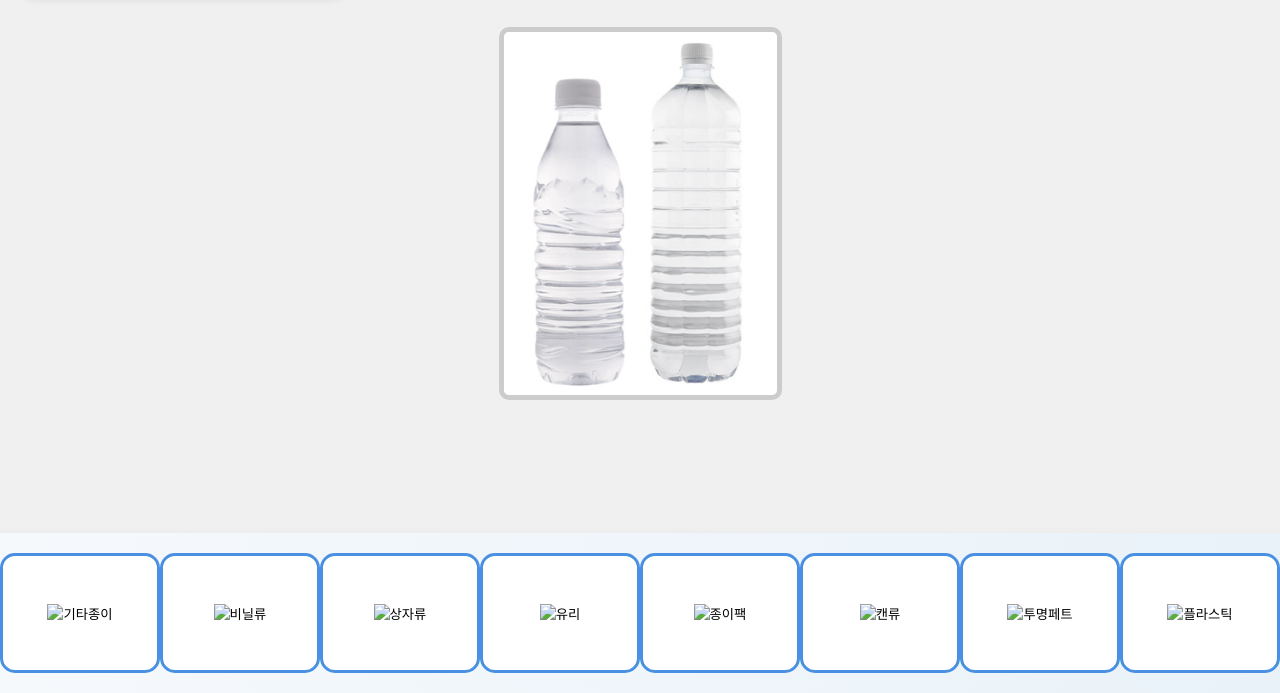
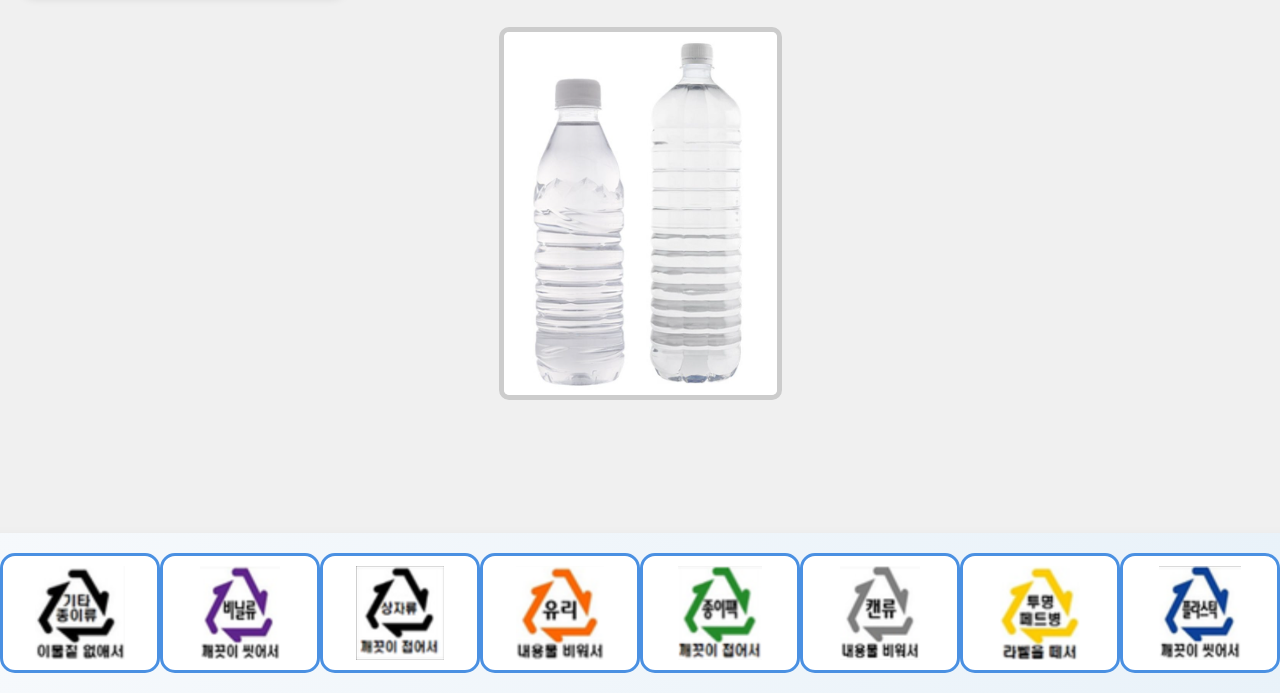
Before and after one commit to hojun313/RecycleQ, a plain HTML site: page index.html in a window 1280 px wide. Shown: the part 107-800 px from the top of the page. Drawn offline with Linux system fonts and the light colour scheme; the site is published under a folder, as on GitHub Pages, so addresses that start at the root find nothing.

Commit message:
Update index.html

```diff
--- a/index.html
+++ b/index.html
@@ -108,14 +108,14 @@
         <img id="quizImage" src="" alt="Quiz Image">
     </div>
     <div class="buttons-container">
-        <button onclick="checkAnswer('paper')"><img src="/assets/기타종이.png" alt="기타종이"></button>
-        <button onclick="checkAnswer('vinyl')"><img src="/assets/비닐류.png" alt="비닐류"></button>
-        <button onclick="checkAnswer('box')"><img src="/assets/상자류.png" alt="상자류"></button>
-        <button onclick="checkAnswer('glass')"><img src="/assets/유리.png" alt="유리"></button>
-        <button onclick="checkAnswer('paperPack')"><img src="/assets/종이팩.png" alt="종이팩"></button>
-        <button onclick="checkAnswer('can')"><img src="/assets/캔류.png" alt="캔류"></button>
-        <button onclick="checkAnswer('pet')"><img src="/assets/투명페트.png" alt="투명페트"></button>
-        <button onclick="checkAnswer('plastic')"><img src="/assets/플라스틱.png" alt="플라스틱"></button>
+        <button onclick="checkAnswer('paper')"><img src="assets/기타종이.png" alt="기타종이"></button>
+        <button onclick="checkAnswer('vinyl')"><img src="assets/비닐류.png" alt="비닐류"></button>
+        <button onclick="checkAnswer('box')"><img src="assets/상자류.png" alt="상자류"></button>
+        <button onclick="checkAnswer('glass')"><img src="assets/유리.png" alt="유리"></button>
+        <button onclick="checkAnswer('paperPack')"><img src="assets/종이팩.png" alt="종이팩"></button>
+        <button onclick="checkAnswer('can')"><img src="assets/캔류.png" alt="캔류"></button>
+        <button onclick="checkAnswer('pet')"><img src="assets/투명페트.png" alt="투명페트"></button>
+        <button onclick="checkAnswer('plastic')"><img src="assets/플라스틱.png" alt="플라스틱"></button>
     </div>
     <script>
         var imgs = [
```
